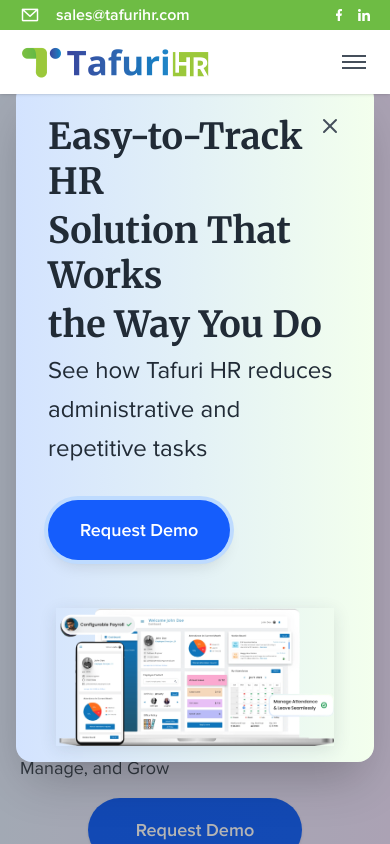
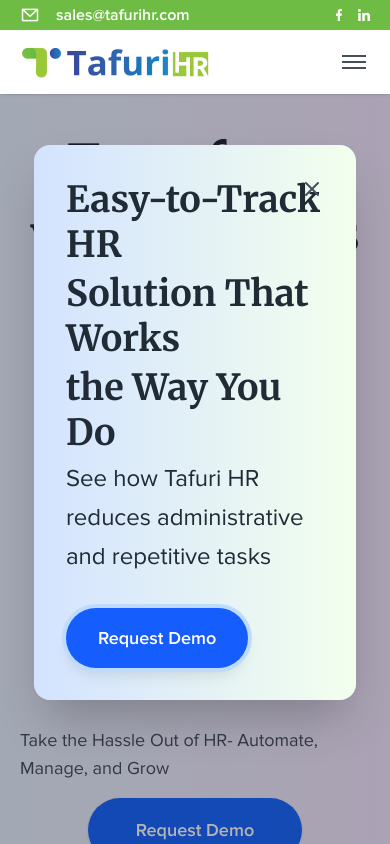
Before and after one commit to sayeed007/Tafuri-HRMS-Website, a Next.js app: page / in a window 390 px wide. Shown: the top 844 px of the page. Built offline with nearby package versions, Linux system fonts and the light colour scheme.

Commit message:
Made some improvements for mobile screen

```diff
--- a/src/app/page.tsx
+++ b/src/app/page.tsx
@@ -12,7 +12,7 @@
 
 export default function Home() {
   return (
-    <div className='bg-body'>
+    <div className='bg-body overflow-x-clip'>
       <HeroSection />
       <OperationsSection />
       <FeaturesSection />
--- a/src/components/CoreHRSection.tsx
+++ b/src/components/CoreHRSection.tsx
@@ -27,9 +27,9 @@
     return (
         <section
             className="w-full"
-            aria-labelledby="data-section"
+            aria-labelledby="core-hr-section"
         >
-            <div className='container  w-full mx-auto px-5 md:px-20 py-5'>
+            <div className='container w-full mx-auto px-5 md:px-20 py-5'>
                 <div className="grid lg:grid-cols-2 md:gap-16 items-center">
                     {/* Left Content */}
                     <motion.div
--- a/src/components/RequestDemoPopup.tsx
+++ b/src/components/RequestDemoPopup.tsx
@@ -95,8 +95,7 @@
 
     return (
         <div
-            className={`w-full overflow-x-clip fixed inset-0 bg-[rgba(8,7,8,0.3)] flex items-center justify-center p-4 transition-all duration-200 ${shouldShow ? 'z-50 opacity-100 pointer-events-auto' : '-z-10 opacity-0 pointer-events-none'
-                }`}
+            className={`w-full fixed inset-0 bg-[rgba(8,7,8,0.3)] flex items-center justify-center p-4 transition-all duration-200 ${shouldShow ? 'z-50 opacity-100 pointer-events-auto' : '-z-10 opacity-0 pointer-events-none'}`}
             role="dialog"
             aria-modal="true"
             aria-labelledby="popup-title"
@@ -106,7 +105,7 @@
             {/* <AnimatePresence mode="wait"> */}
             {shouldShow && (
                 <motion.div
-                    className="bg-footer-gradient rounded-2xl max-w-6xl w-full max-h-[90vh] overflow-y-auto shadow-2xl relative"
+                    className="bg-footer-gradient rounded-2xl max-w-6xl w-9/10 mx-auto max-h-[90vh] overflow-y-auto shadow-2xl relative"
                     variants={popupContainerVariants}
                     initial="hidden"
                     animate="visible"
@@ -174,7 +173,7 @@
                             </div>
                         </motion.div>
 
-                        <div className="flex-1 relative flex px-10 py-4 items-center justify-center">
+                        <div className="hidden md:flex flex-1 relative px-10 py-4 items-center justify-center">
                             <Image
                                 src="/icons/RequestDemoPopupLight-min.webp"
                                 alt="Request Demo Popup"
```
